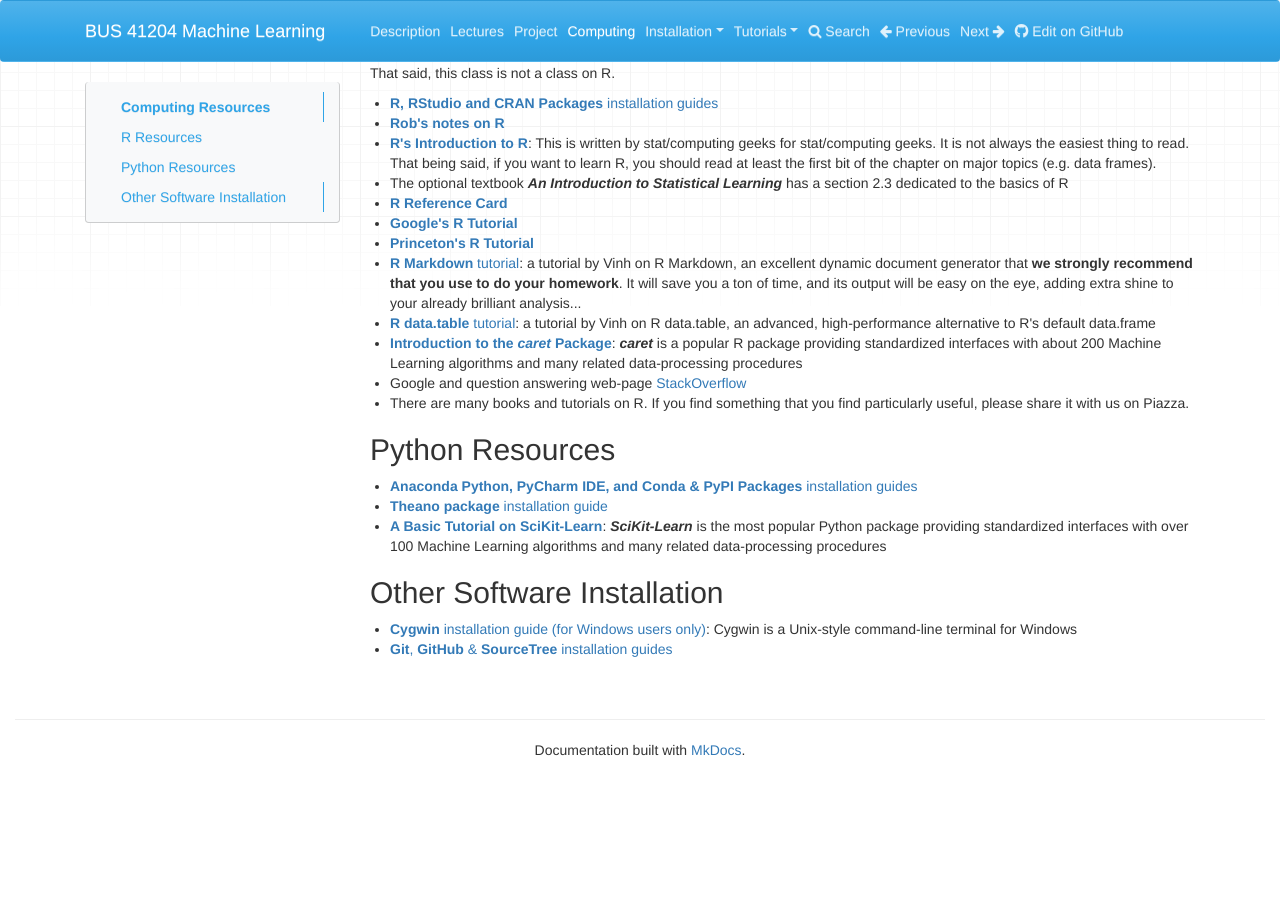
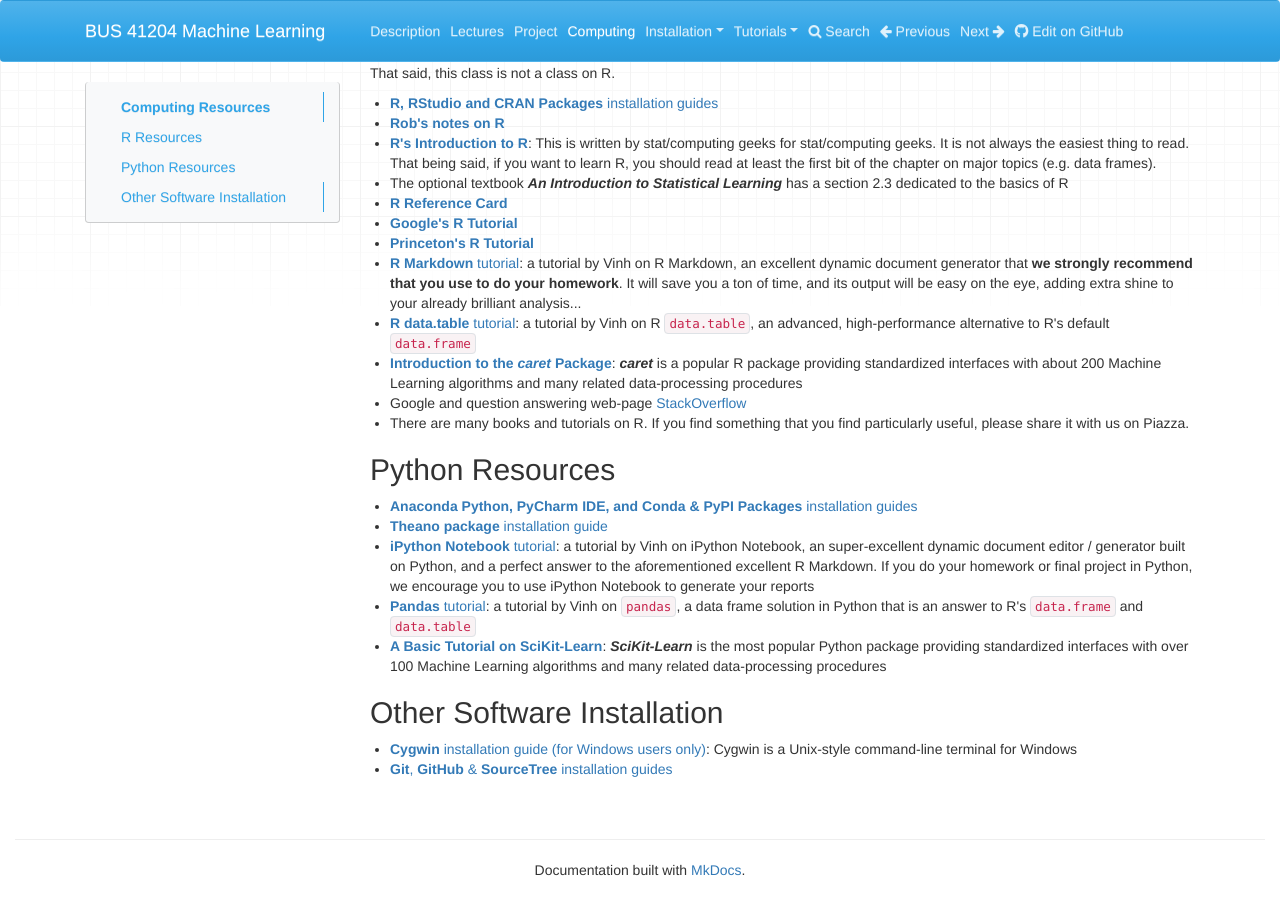
Before and after one commit to ChicagoBoothML/MachineLearning_Fall2015, an MkDocs documentation site: the page built from docs/Computing.md, in a window 1280 px wide and 900 px high, scrolled down 887 px. Built offline with MkDocs 1.6.1, drawn with Linux system fonts in a browser that asks for light colours; nearby versions of some CDN libraries; old or Windows-style settings are respelled for this version of MkDocs; before the commit the page ends 1667 px from its top, so only the background shows below that.

Commit message:
update Computing tutorials

```diff
--- a/docs/Computing.md
+++ b/docs/Computing.md
@@ -45,8 +45,8 @@ That being said, if you want to learn R, you should read at least the first bit
 an excellent dynamic document generator that **we strongly recommend that you use to do your homework**.
 It will save you a ton of time, and its output will be easy on the eye,
 adding extra shine to your already brilliant analysis...
-- [**R data.table** tutorial](Tutorials/R data.table Tutorial.md): a tutorial by Vinh on R data.table,
-an advanced, high-performance alternative to R's default data.frame
+- [**R data.table** tutorial](Tutorials/R data.table Tutorial.md): a tutorial by Vinh on R `data.table`,
+an advanced, high-performance alternative to R's default `data.frame`
 - [**Introduction to the *caret* Package**](http://cran.r-project.org/web/packages/caret/vignettes/caret.pdf):
 ***caret*** is a popular R package providing standardized interfaces with about 200 Machine Learning algorithms
 and many related data-processing procedures
@@ -59,6 +59,12 @@ If you find something that you find particularly useful, please share it with us
 
 - [**Anaconda Python, PyCharm IDE, and Conda & PyPI Packages** installation guides](Installation/Python Anaconda, PyCharm IDE, and Conda & PyPI Packages.md)
 - [**Theano package** installation guide](Installation/Python Theano.md)
+- [**iPython Notebook** tutorial](Tutorials/Python iPython Notebook tutorial.md): a tutorial by Vinh on
+iPython Notebook, an super-excellent dynamic document editor / generator built on Python,
+and a perfect answer to the aforementioned excellent R Markdown. If you do your homework or final project in Python,
+we encourage you to use iPython Notebook to generate your reports
+- [**Pandas** tutorial](Tutorials/Python Pandas tutorial.md): a tutorial by Vinh on `pandas`,
+a data frame solution in Python that is an answer to R's `data.frame` and `data.table`
 - [**A Basic Tutorial on SciKit-Learn**](http://scikit-learn.org/stable/tutorial/basic/tutorial.html):
 ***SciKit-Learn*** is the most popular Python package providing
 standardized interfaces with over 100 Machine Learning algorithms and many related data-processing procedures
--- a/docs/Tutorials/R Markdown Tutorial.Rmd
+++ b/docs/Tutorials/R Markdown Tutorial.Rmd
@@ -42,7 +42,7 @@ Make an unordered list by putting "-" and a space in front of each item, like so
 - Unordered item
 - Unordered item
 
-Make [hyperlinked text, e.g. referring to Google.com](www.google.com) like this.
+Make [hyperlinked text, e.g. referring to Google.com](http://www.google.com) like this.
 
 Images can be embedded easily, with a caption too, like so:
 
```
